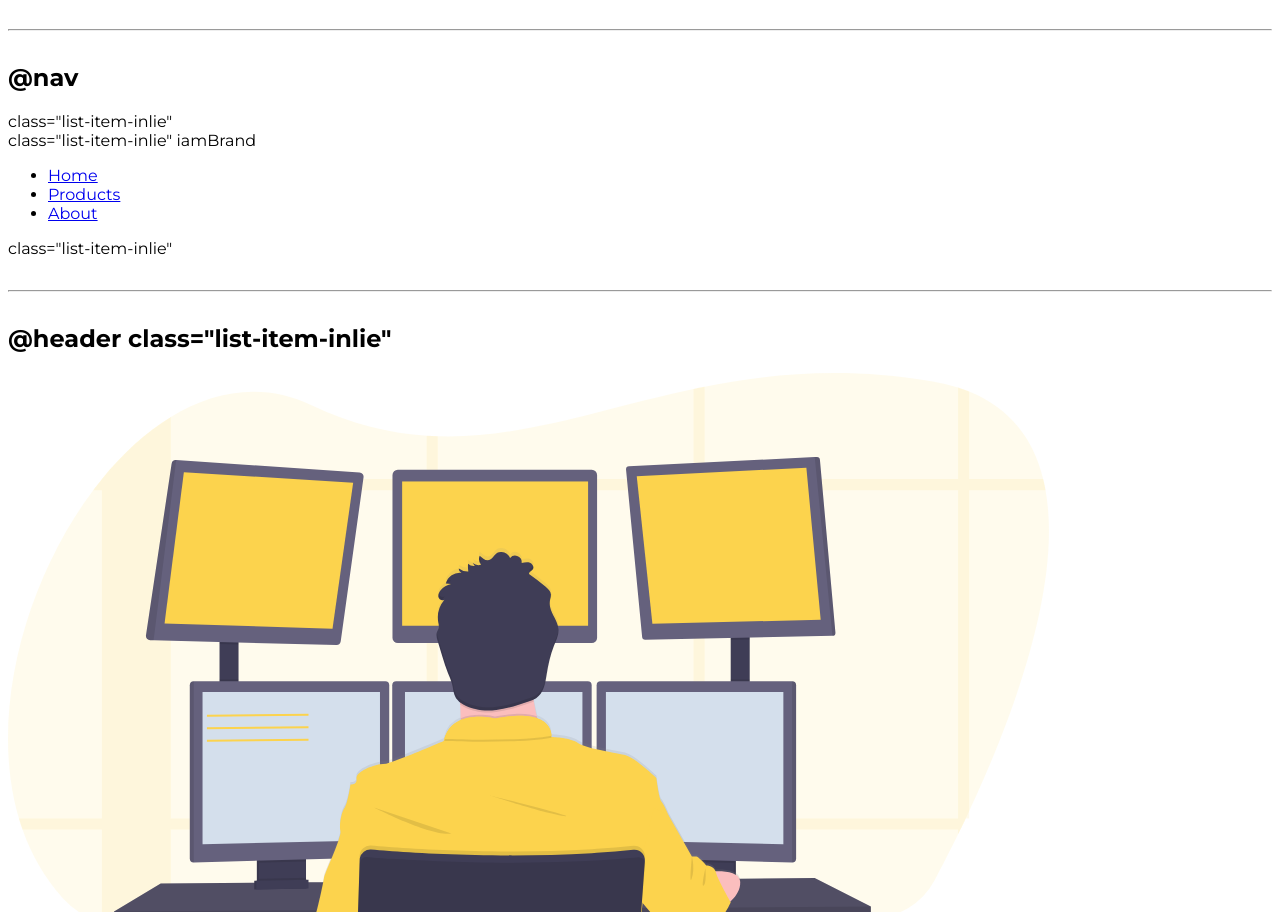
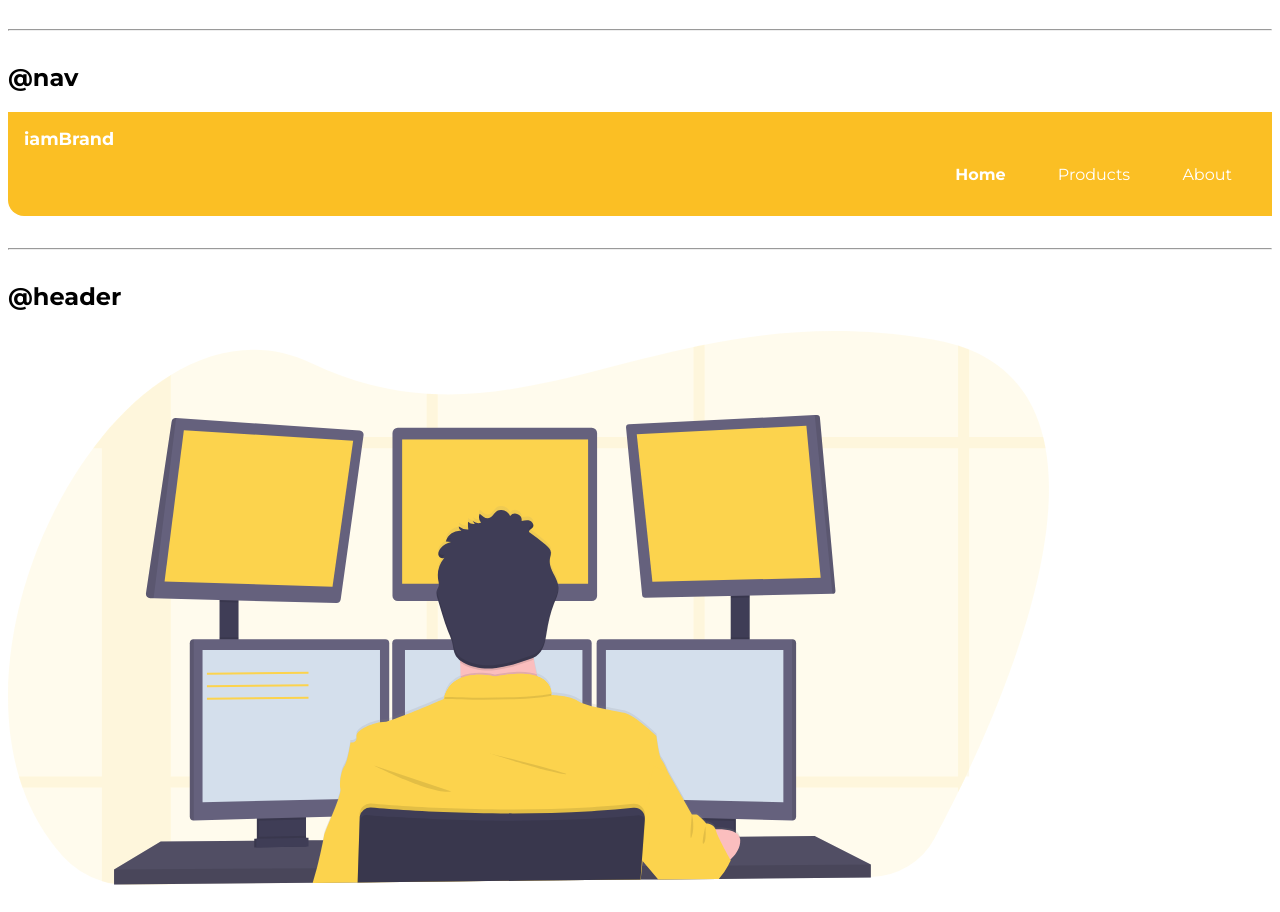
Before and after one commit to durgesh07-byte/Neogcamp-lesson-3--live-, a plain HTML site: page index.html in a window 1280 px wide. Shown: the part 1292-2204 px from the top of the page. Drawn offline with Linux system fonts and the light colour scheme.

Commit message:
navigation

```diff
--- a/index.html
+++ b/index.html
@@ -71,25 +71,23 @@
     <hr>
 
     <h2>@nav</h2>
- class="list-item-inlie"
-    <nav> class="list-item-inlie"
-        <di class="list-item-inlie"v>iamBrand</div>
-        <ul>
-            <li>
-                <a href="/">Home</a>
+    <nav class="navigation">
+       <div class="nav-brand">iamBrand</div>
+        <ul class="list-non-bullet nav-pills">
+            <li class="list-item-inline">
+                <a class="link link-active" href="/">Home</a>
             </li>
-            <li>
-                <a href="/">Products</a>
+            <li class="list-item-inline">
+                <a class="link" href="/">Products</a>
             </li>
-            <li>
-                <a href="/">About</a>
-            </l class="list-item-inlie"i>
+            <li class="list-item-inline">
+                <a class="link" href="/">About</a>
+            </li>
         </ul>
     </nav>
- class="list-item-inlie"
     <hr>
 
-    <h2>@header class="list-item-inlie"</h2>
+    <h2>@header</h2>
     <header>
         <img src="images/hero.svg" />
         <h1>Heading inside hero</h1>
--- a/styles.css
+++ b/styles.css
@@ -56,3 +56,27 @@ hr{
     display: inline;
     padding: 0rem 0.5rem;
 }
+/*
+nav */
+
+.navigation {
+    background-color: #FBBF24;
+    color: white;
+    padding: 1rem;
+    border-bottom-left-radius: 1rem;
+}
+.navigation .nav-brand{
+    font-weight: bold;
+    font-size: 1.1rem;
+}
+.navigation .nav-pills{
+    text-align: right;
+}
+.navigation .link{
+    color: white;
+
+}
+
+.navigation .link-active{
+    font-weight: bold;
+}
```
